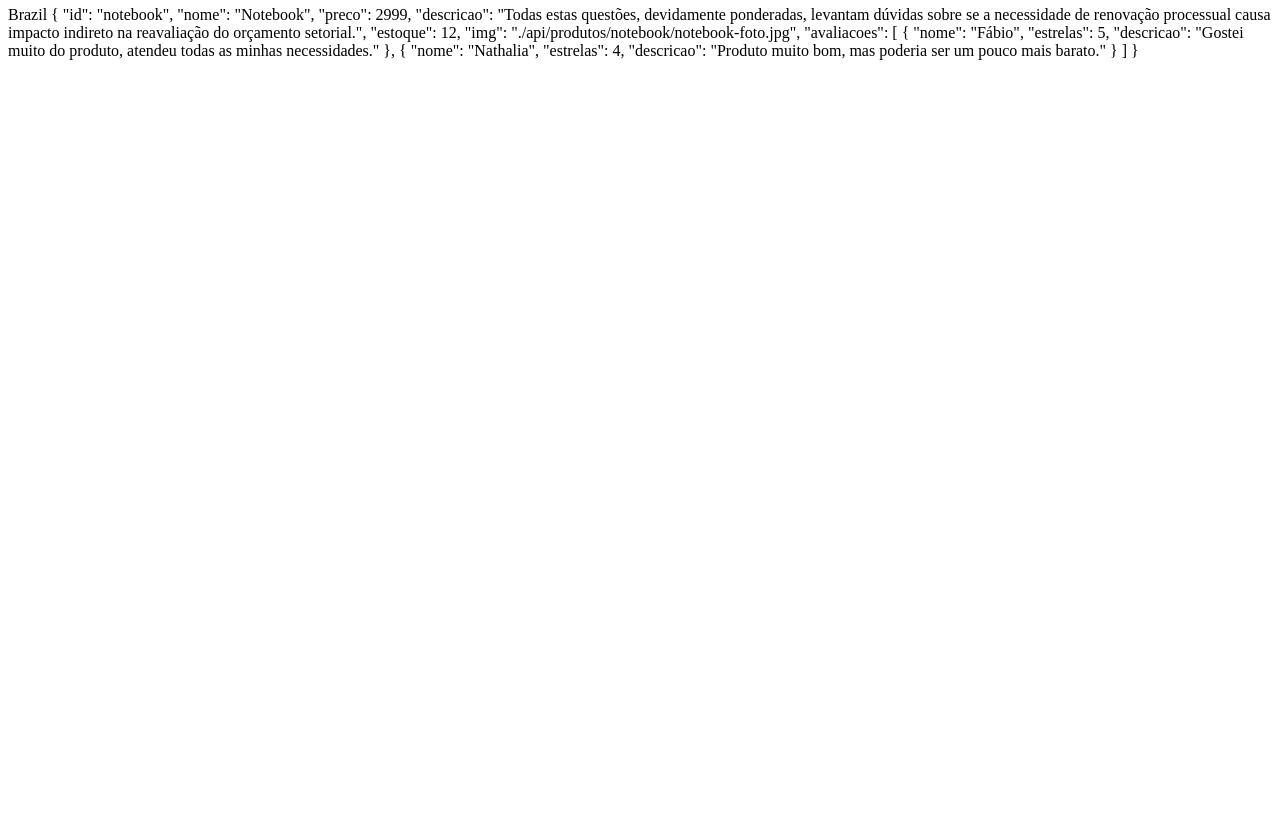
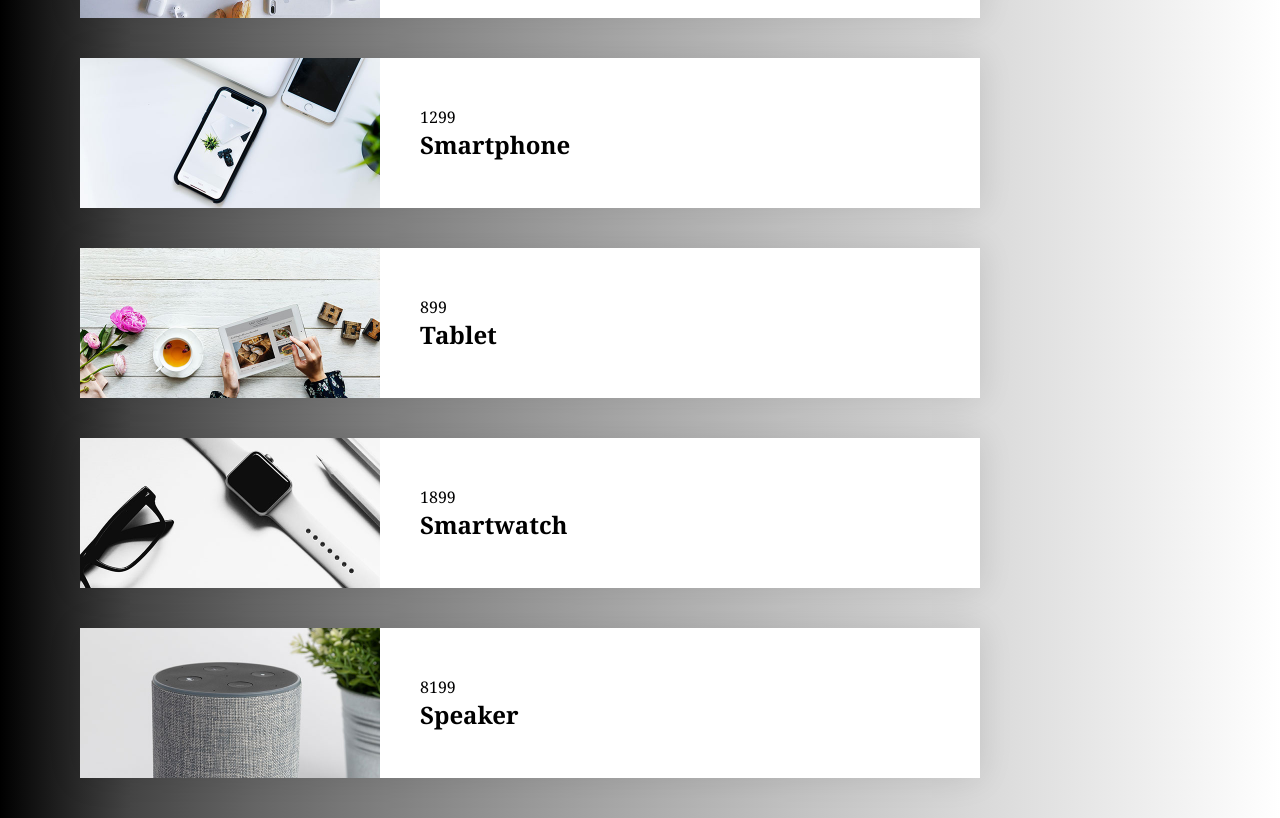
Before and after one commit to valmyrtavares/ProjetoVue, a plain HTML site: page index.html in a window 1280 px wide. Shown: the part 132-950 px from the top of the page. Before the commit the page ends 800 px from the top, so only its background shows below. Drawn offline with Linux system fonts and the light colour scheme.

Commit message:
Aqui é uma aula fera de estilização. O produto final não ficou igual, mas muitas características do css foram aplicadas e merece uma lupa

```diff
--- a/api/produtos.json
+++ b/api/produtos.json
@@ -20,13 +20,13 @@
   {
     "id": "smartwatch",
     "nome": "Smartwatch",
-    "preco": 899,
+    "preco": 1899,
     "img": "./api/produtos/smartwatch/smartwatch.jpg"
   },
   {
     "id": "speaker",
     "nome": "Speaker",
-    "preco": 899,
+    "preco": 8199,
     "img": "./api/produtos/speaker/speaker.jpg"
   }
 ]
--- a/app.js
+++ b/app.js
@@ -6,7 +6,10 @@ const vm = new Vue({
   },
   methods: {
     fetchProdutos() {
-      fetch("./api/produtos/notebook/dados.json").then(r => r.json()).then(r => { this.produtos = r; })
+      fetch("./api/produtos.json").then(r => r.json()).then(r => {
+
+        this.produtos = r;
+      })
     }
   },
   created() {
@@ -15,34 +18,3 @@ const vm = new Vue({
 
   }
 })
-
-
-
-
-
-
-
-
-
-
-
-
-
-// const vm = new Vue({
-//   el: "#app",
-//   data: {
-//     produtos: []
-//   },
-//   methods: {
-//     fetchProdutos() {
-//       fetch("./api/produtos.json")
-//         .then(r => r.json())
-//         .then(r => {
-//           this.produtos = r;
-//         })
-//     }
-//   },
-//   created() {
-//     this.fetchProdutos();
-//   }
-// })
--- a/index.html
+++ b/index.html
@@ -7,20 +7,22 @@
   <meta http-equiv="X-UA-Compatible" content="ie=edge">
   <script src="./vue.min.js"></script>
   <link rel="stylesheet" href="./style.css">
+  <link href="https://fonts.googleapis.com/css?family=Noto+Serif+JP|Noto+Serif:400,700&display=swap" rel="stylesheet">
   <title>Techno</title>
 </head>
 
 <body>
-  <h1>teste</h1>
-  <h1 class="teste">TESTE</h1>
-
   <div id="app">
-    {{pais}}
-    {{produtos}}
-
-
+    <section class="produtos">
+      <div v-for="produto in produtos" :key="produto.id" class="produto">
+        <img :src="produto.img" alt="produto.nome" class="produto_img" />
+        <div class="produto_info">
+          <span class="produto_preco">{{produto.preco}} </span>
+          <h2 class="protudo_titulo">{{produto.nome}} </h2>
+        </div>
+      </div>
+    </section>
   </div>
-
   <script src="./app.js"></script>
 </body>
 
--- a/style.css
+++ b/style.css
@@ -1,3 +1,45 @@
-.teste{
-    color:red
+body, ul, li, h1, h2{
+    padding:0px;
+    margin:0px;
 }
+ul{
+    list-style:none ;
+}
+ *{
+     box-sizing: border-box;
+ }
+
+ body{
+     background:linear-gradient(to right, black, 30%, white);
+     font-family:"Noto Serif"
+ }
+ #app{
+     padding: 0 80px;
+ }
+
+ /* LISTA PRODUTOS */
+
+ .produtos{
+    max-width: 900px;
+    margin:100px auto 0 auto 0;
+ }
+ .produto{
+     display:flex;
+     align-items:center;
+     margin-bottom:40px;
+     background:white;
+     box-shadow: 0 0 2rem rgba(0,0,0,.1);
+ }
+
+ .produto_img{
+     max-width:300px;
+     margin-right:40px;
+
+ }
+ .produto_titulo{
+     font-size: 3rem;
+     line-height: 1;
+ }
+ .produto_preco{
+     color: rgba(0,0,0.5);
+ }
```
